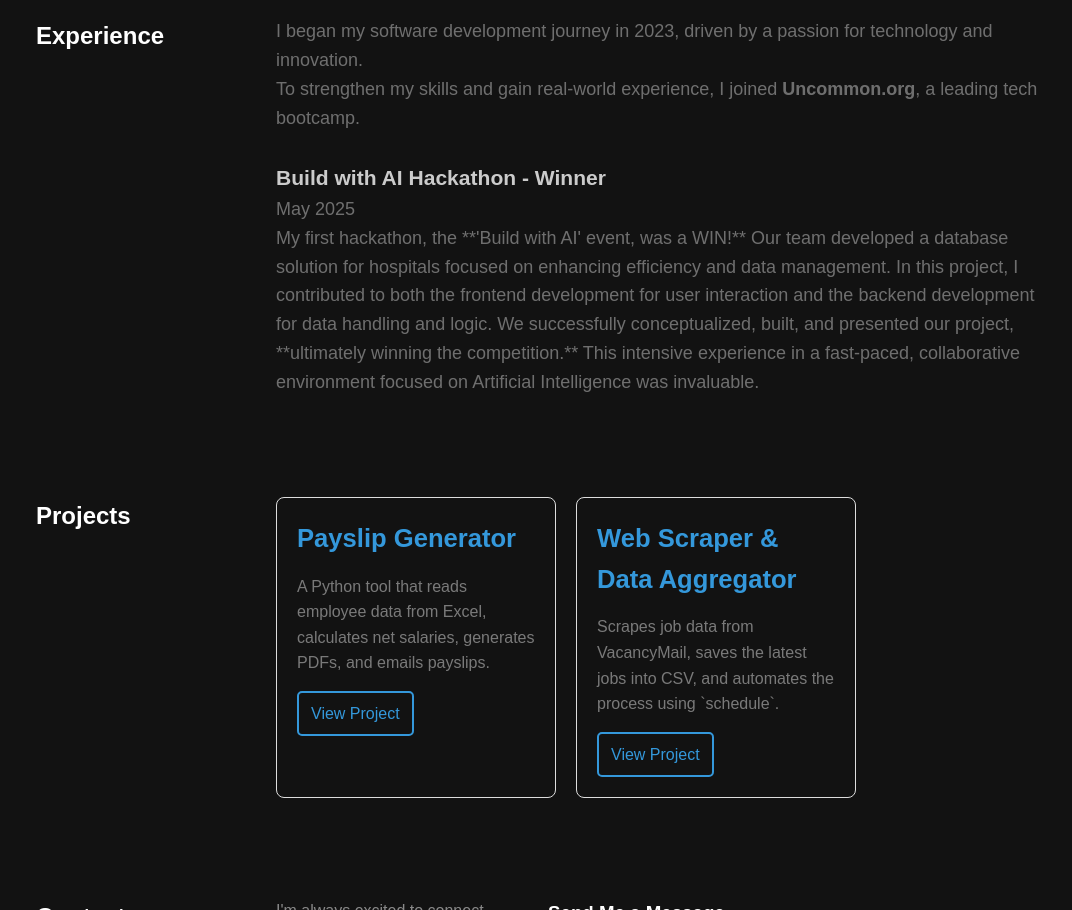
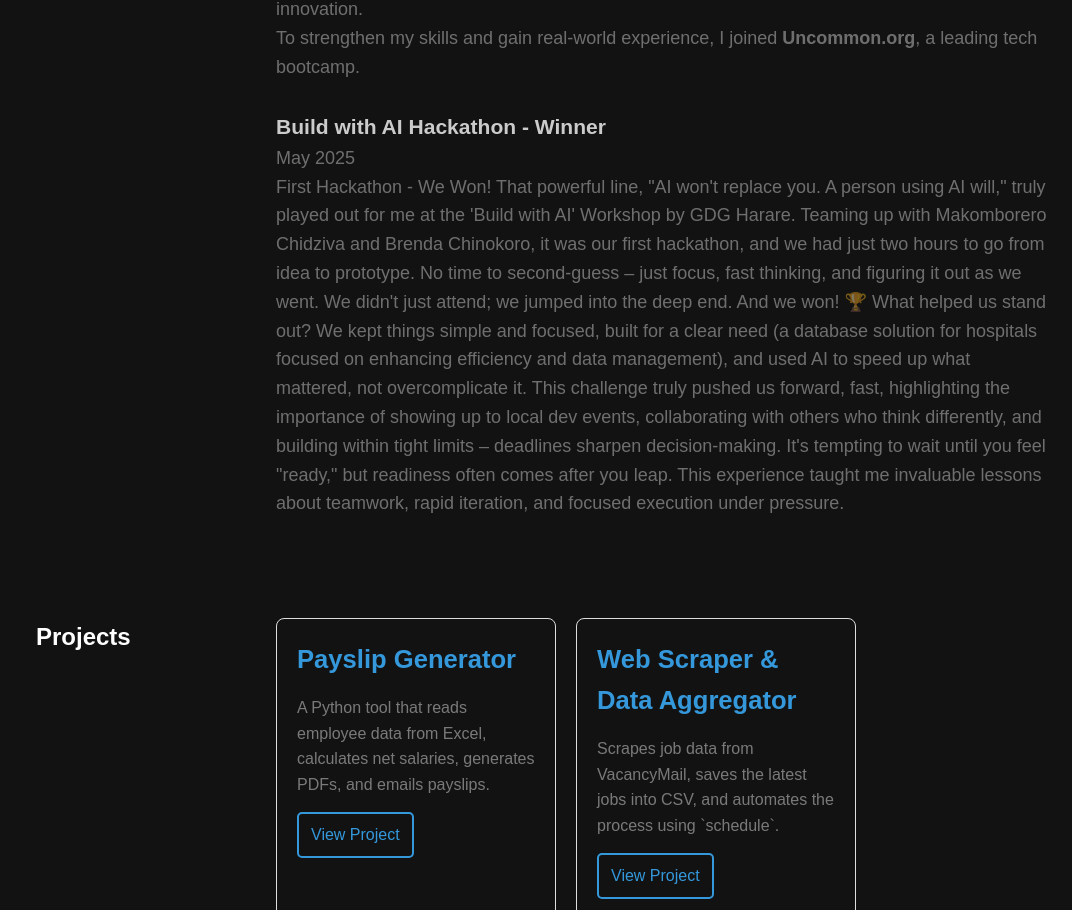
Before and after one commit to akomborero/my-portfolio-, a React (Create React App) app: page / in a window 1280 px wide. Shown: the part 1632-2542 px from the top of the page, without its empty margins (208-1280 px from the left). Built offline with nearby package versions, Linux system fonts and the light colour scheme.

Commit message:
my-portfolio

```diff
--- a/src/App.js
+++ b/src/App.js
@@ -200,7 +200,6 @@ function App() {
       </div>
 
       <div className="main-content">
-      ...
         {/* Hero Section */}
         <section id="home" className="home section" data-aos="fade-up">
           <div className="hero-content">
@@ -230,7 +229,6 @@ function App() {
             </div>
           </div>
         </section>
-...
 
         {/* About Section */}
         <section id="about" className="about section" data-aos="fade-up">
@@ -288,6 +286,7 @@ function App() {
             </div>
           </div>
         </section>
+
         {/* Experience Section */}
         <section id="experience" className="experience section" data-aos="fade-up">
           <div className="section-container">
@@ -302,18 +301,30 @@ function App() {
                 <strong>Uncommon.org</strong>, a leading tech bootcamp.
               </p>
               <br></br>
-
+              {/* Add your Hackathon experience here */}
               <div className="experience-item">
-                <h3>Build with AI Hackathon - Winner</h3>
+                <h3>Build with AI Hackathon - <span className="hackathon-winner">Winner</span></h3>
                 <p className="experience-date">May 2025</p>
                 <p>
-                  My first hackathon, the **'Build with AI' event, was a WIN!** Our team developed a database solution for hospitals focused on enhancing efficiency and data management. In this project, I contributed to both the frontend development for user interaction and the backend development for data handling and logic. We successfully conceptualized, built, and presented our project, **ultimately winning the competition.** This intensive experience in a fast-paced, collaborative environment focused on Artificial Intelligence was invaluable.
+                  First Hackathon - We Won!
+
+                  That powerful line, "AI won't replace you. A person using AI will," truly played out for me at the 'Build with AI' Workshop by GDG Harare. Teaming up with Makomborero Chidziva and Brenda Chinokoro, it was our first hackathon, and we had just two hours to go from idea to prototype. No time to second-guess – just focus, fast thinking, and figuring it out as we went.
+
+                  We didn't just attend; we jumped into the deep end. And we won! 🏆
+
+                  What helped us stand out? We kept things simple and focused, built for a clear need (a database solution for hospitals focused on enhancing efficiency and data management), and used AI to speed up what mattered, not overcomplicate it.
+
+                  This challenge truly pushed us forward, fast, highlighting the importance of showing up to local dev events, collaborating with others who think differently, and building within tight limits – deadlines sharpen decision-making.
+
+                  It's tempting to wait until you feel "ready," but readiness often comes after you leap. This experience taught me invaluable lessons about teamwork, rapid iteration, and focused execution under pressure.
                 </p>
-
+                {/* Optionally, you could still add a line about technologies used */}
+                {/* <p className="technologies-used">Technologies: [Mention key technologies]</p> */}
               </div>
             </div>
           </div>
         </section>
+
         {/* Projects Section */}
         <section id="projects" className="projects section" data-aos="fade-up">
           <div className="section-container">
```
Lines whose indentation alone changed are shown as unchanged.
